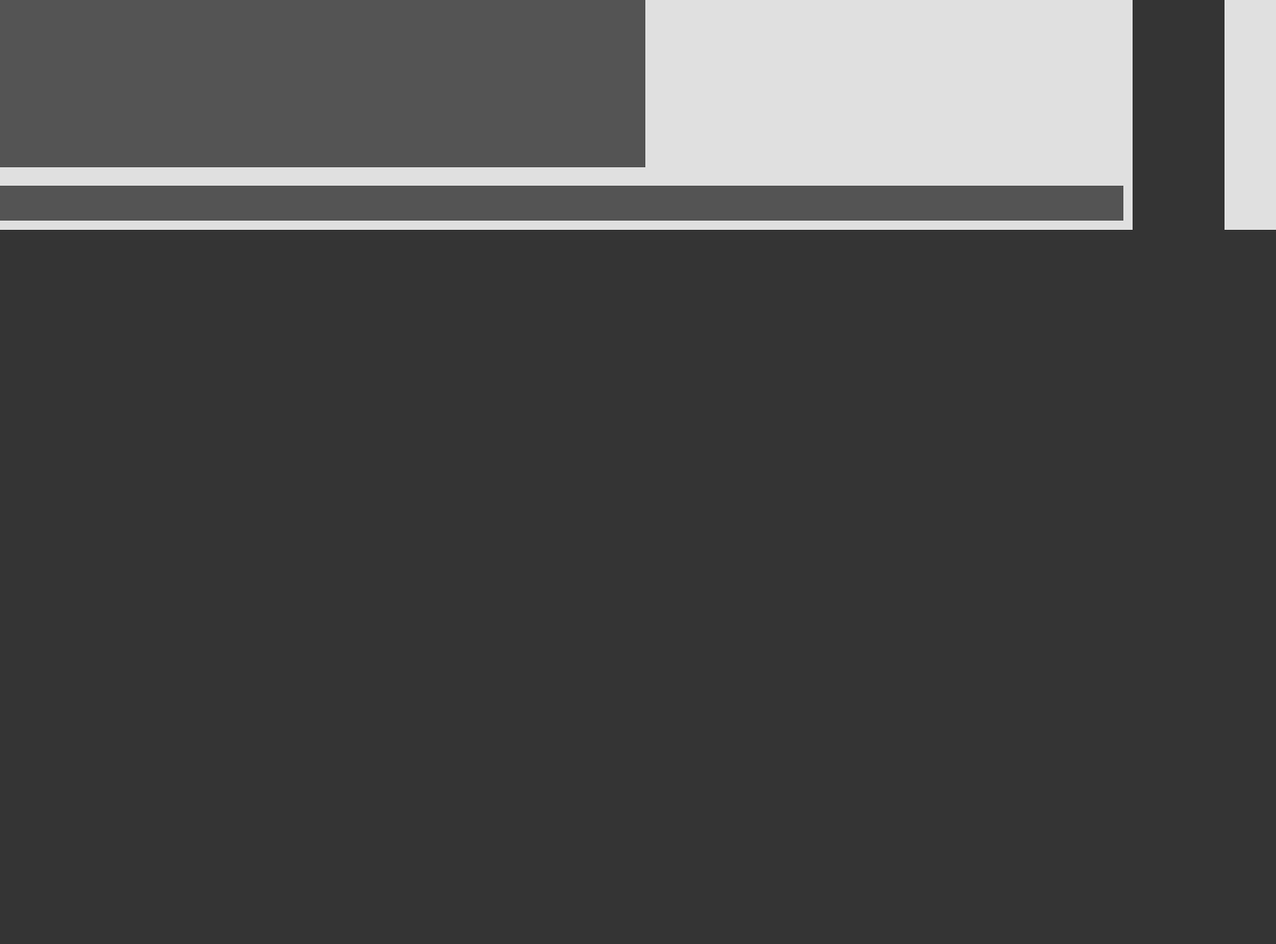
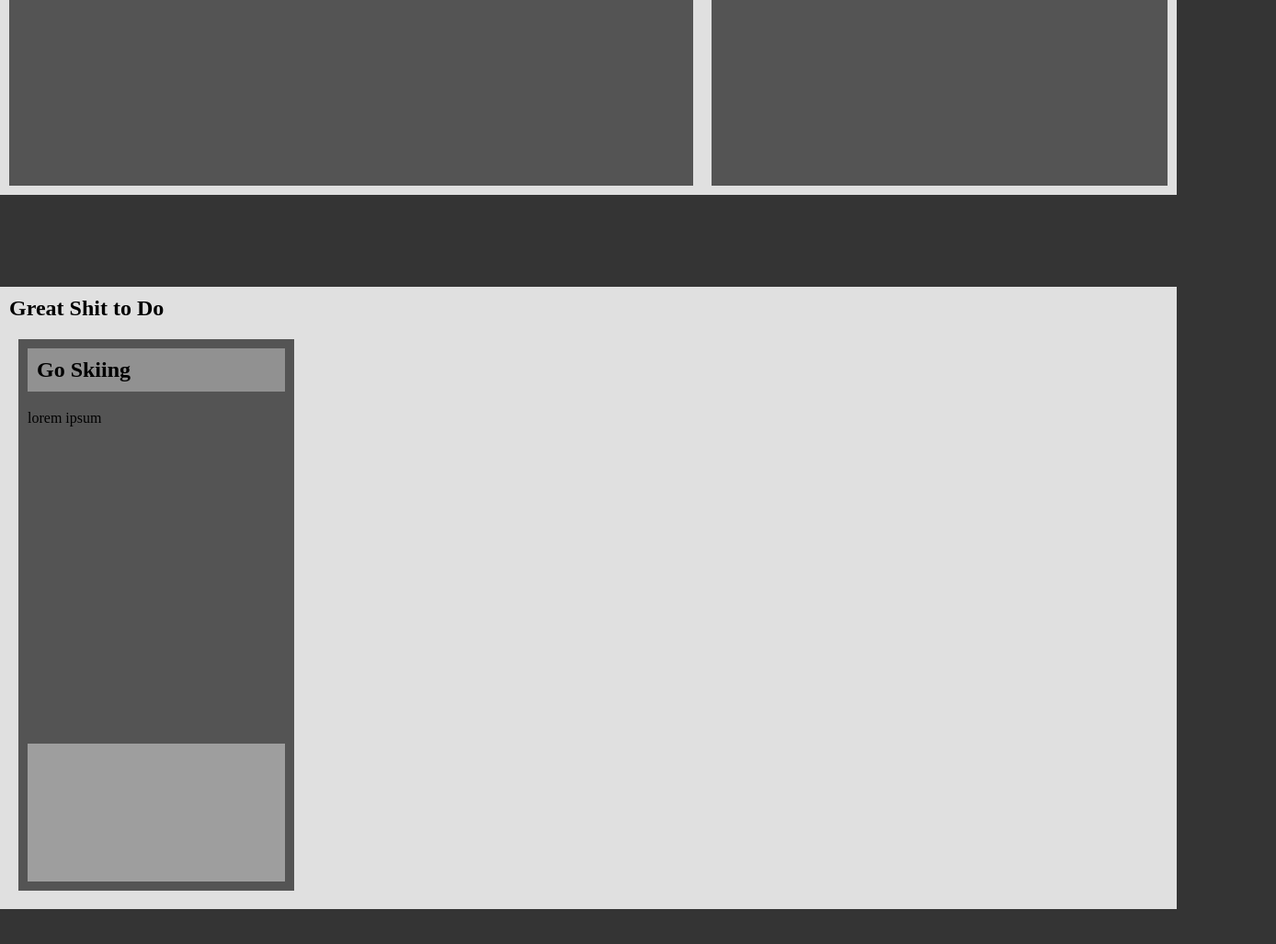
Before and after one commit to CMinchin/Group-Project-1, a plain HTML site: page destination.html in a window 1280 px wide. Shown: the part 515-1542 px from the top of the page at 92% size, 1388 px wide, since content can reach past the window. Before the commit the page ends 815 px from the top, so only its background shows below. Drawn offline with nearby package versions, Linux system fonts and the light colour scheme; grey boxes are pictures that could not be loaded.

Commit message:
added functionality

```diff
--- a/assets/css/destination.css
+++ b/assets/css/destination.css
@@ -15,27 +15,33 @@ header {
   color: #E0E0E0;
 }
 
+h1 {
+  padding: 10px;
+}
+
 header * {
   display: block;
 }
 
 main {
   display: flex;
+  flex-direction: column;
   flex: auto;
   justify-content: center;
 }
 
 main div {
-  margin: 50px;
+  margin: 50px 0px;
   background-color: #e0e0e0;
-  width: 1340px;
   flex-wrap: wrap;
   display: flex;
+  flex: 1 1 0;
 }
 
-main div * {
+#main-container * {
   margin: 10px;
   background-color: #545454;
+  display: block;
 }
 
 #filters {
@@ -46,6 +52,7 @@ width: 300px;
 #map {
   height: 600px;
   width: 1000px;
+  flex-grow: 1.5;
 }
 
 #map-page2 {
@@ -65,10 +72,39 @@ width: 300px;
 
 #city-cards {
   display: block;
-  width: 100vw;
+}
+
+#city-cards * {
+  margin: 10px;
 }
 
 #main-container {
-  width: 900;
+  align-self: center;
+}
 
+#city-cards-div {
+  display:flex;
+  flex-wrap: wrap;
 }
+
+.action-cards {
+  flex: 0 0 300px;
+  height: 600px;
+  background-color: #545454;
+  display: flex;
+  flex-direction: column;
+}
+
+.action-cards h2 {
+  background-color: #919191;
+  padding: 10px;
+}
+
+.action-cards p {
+  height: 343px;
+}
+
+.action-cards img {
+  width: 280px;
+  height: 150px;
+}
--- a/assets/js/destination.js
+++ b/assets/js/destination.js
@@ -0,0 +1,14 @@
+function addTile(title, desc, imgsrc) {
+    $("#city-cards-div").append(
+        $("<article>").append(
+            $("<h2>").text(title)
+        ).append(
+            $("<p>").text(desc)
+        ).append(
+            $("<img>").attr({src: imgsrc})
+        ).addClass("action-cards")
+    );
+}
+
+// sample
+addTile("Go Skiing","lorem ipsum","https://upload.wikimedia.org/wikipedia/commons/thumb/8/84/Ski_Famille_-_Family_Ski_Holidays.jpg/330px-Ski_Famille_-_Family_Ski_Holidays.jpg")
--- a/destination.html
+++ b/destination.html
@@ -15,22 +15,26 @@
 
   <main>
     <div id="main-container">
-      <div id="map-page2">
+      <div id="map">
         <img src="Placeholder Map">
       </div>
       <div id="right">
-        <p>righthand div</p>
+        <h3>City Name</h3>
+        <p><br><br> sample text/ description of city</p>
+        <p>picture of the city idk depends on whats on the left</p>
       </div>
 
     </div>
 
     <div id="city-cards">
-      <p>Great Shit to Do</p>
+      <h2>Great Shit to Do</h2>
+      <div id="city-cards-div"></div>
     </div>
 
   </main>
 
 
+  <script src="https://code.jquery.com/jquery-3.5.1.min.js"></script>
   <script src="./assets/js/destination.js"></script>
 </body>
 </html>
```
Also changed, not shown: index.html (+1 -0 lines).
